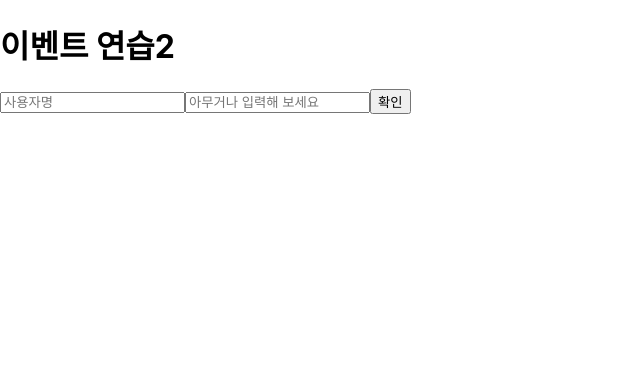
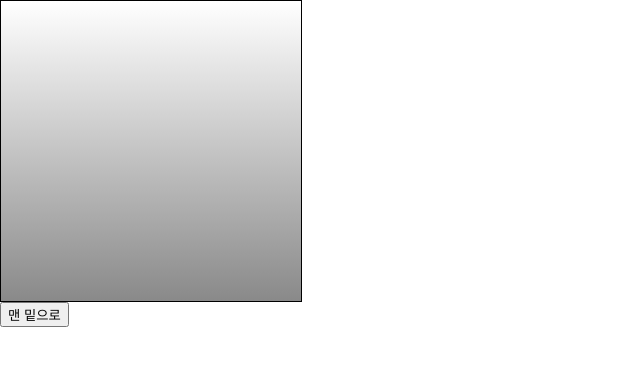
Before and after one commit to bulhwi/react-note, a React (Create React App) app: page / in a window 1280 px wide. Shown: the top 366 px of the page, without its empty margins (0-640 px from the left). Built offline with nearby package versions, Linux system fonts and the light colour scheme.

Commit message:
ref를 이용한 dom접근, event 호출

```diff
--- a/src/App.js
+++ b/src/App.js
@@ -1,14 +1,28 @@
-import React from 'react';
-import EventPractice from "./EventPractice";
-import FunctionalEventPractice from "./FunctionalEventPractice";
+import React, {Component} from 'react';
 // import Say from "./Say";
 // import Counter from "./Counter";
 // import MyComponent from "./MyComponent";
+// import EventPractice from "./EventPractice";
+// import FunctionalEventPractice from "./FunctionalEventPractice";
+import ValidationSample from './ValidationSample'
+import ScrollBox from './ScrollBox'
 
+// const App = () => {
+//   // return <EventPractice />
+//   return <ValidationSample />
+// };
 
-const App = () => {
-  // return <EventPractice />
-  return <FunctionalEventPractice />
-};
+class App extends Component {
+  render() {
+    return (
+      <div>
+        <ScrollBox ref={(ref) => {this.scrollBox=ref}}/>
+        <button onClick={() => this.scrollBox.scrollToBottom()}>
+          맨 밑으로
+        </button>
+      </div>
+    )
+  }
+}
 
 export default App;
--- /dev/null
+++ b/src/ScrollBox.js
@@ -0,0 +1,33 @@
+import React, { Component } from 'react';
+
+class ScrollBox extends Component {
+  scrollToBottom = () => {
+    const {scrollHeight, clientHeight} = this.box;
+    this.box.scrollTop = scrollHeight - clientHeight;
+  }
+
+
+  render() {
+    const style = {
+      border: '1px solid black',
+      height: '300px',
+      width: '300px',
+      overflow: 'auto',
+      position: 'relative'
+    }
+
+    const innerStyle = {
+      width: '100%',
+      height: '650px',
+      background: 'linear-gradient(white, black)'
+    }
+
+    return (
+      <div style={style} ref={(ref) => {this.box=ref}}>
+        <div style={innerStyle} />
+      </div>
+    );
+  }
+}
+
+export default ScrollBox;
--- /dev/null
+++ b/src/ValidationSample.css
@@ -0,0 +1,6 @@
+.success {
+    background-color: lightgreen;
+}
+.failure {
+    background-color: lightcoral;
+}
--- /dev/null
+++ b/src/ValidationSample.js
@@ -0,0 +1,41 @@
+import React, { Component } from 'react';
+import './ValidationSample.css';
+
+class ValidationSample extends Component {
+  state = {
+    password: '',
+    clicked: false,
+    validated: false
+  }
+
+  handleChange = (e) => {
+    this.setState({
+      password: e.target.value
+    });
+  }
+
+  handleButtonClick = () => {
+    this.setState({
+      clicked: true,
+      validated: this.state.password === '0000'
+    })
+    this.input.focus();
+  }
+
+  render() {
+    return (
+      <div>
+        <input
+          type="password"
+          ref={(ref) => this.input=ref}
+          value={this.state.password}
+          onChange={this.handleChange}
+          className={this.state.clicked ? (this.state.validated ? 'success' : 'failure') : ''}
+        />
+        <button onClick={this.handleButtonClick}>검증하기</button>
+      </div>
+    )
+  }
+}
+
+export default ValidationSample;
```
